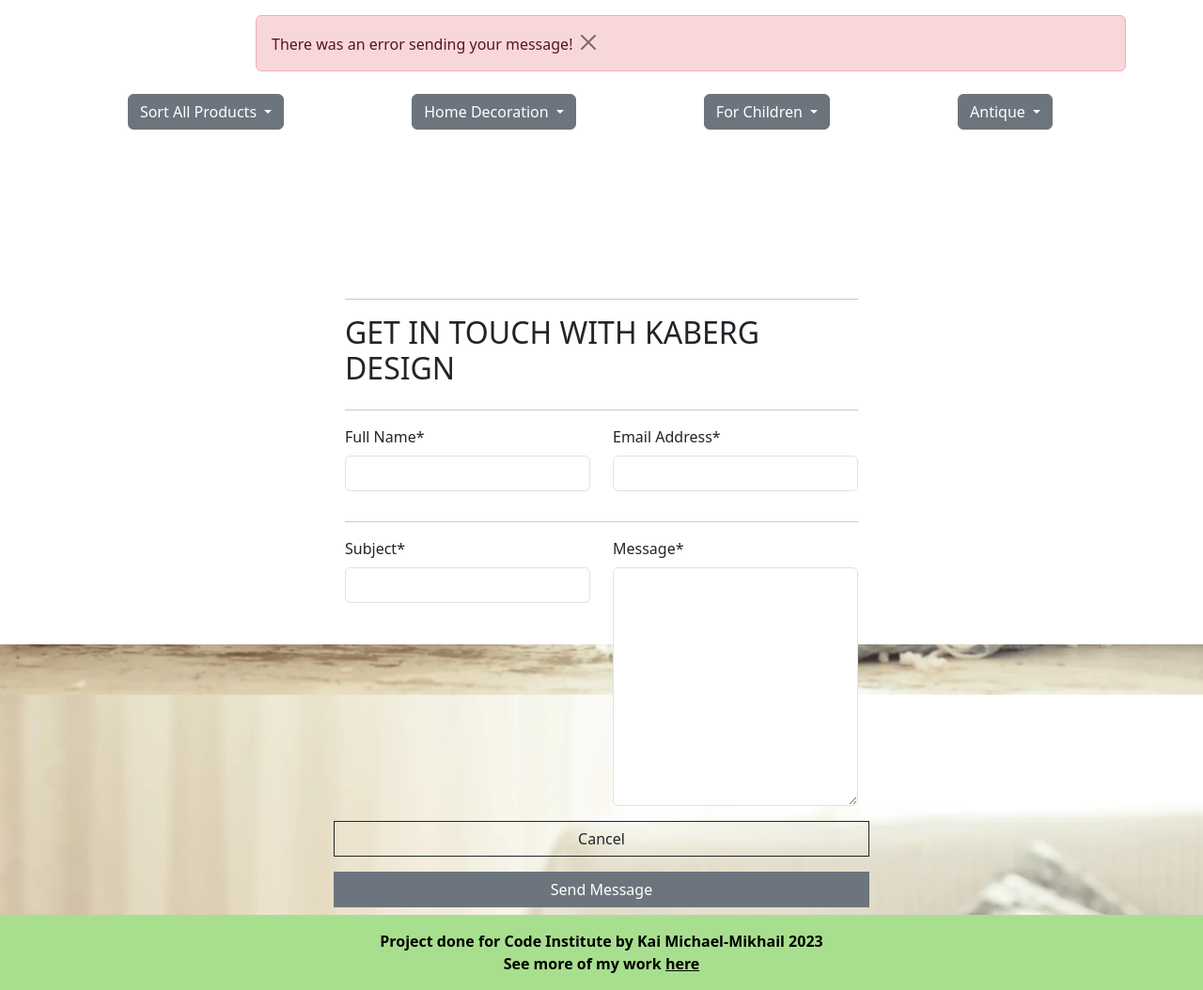
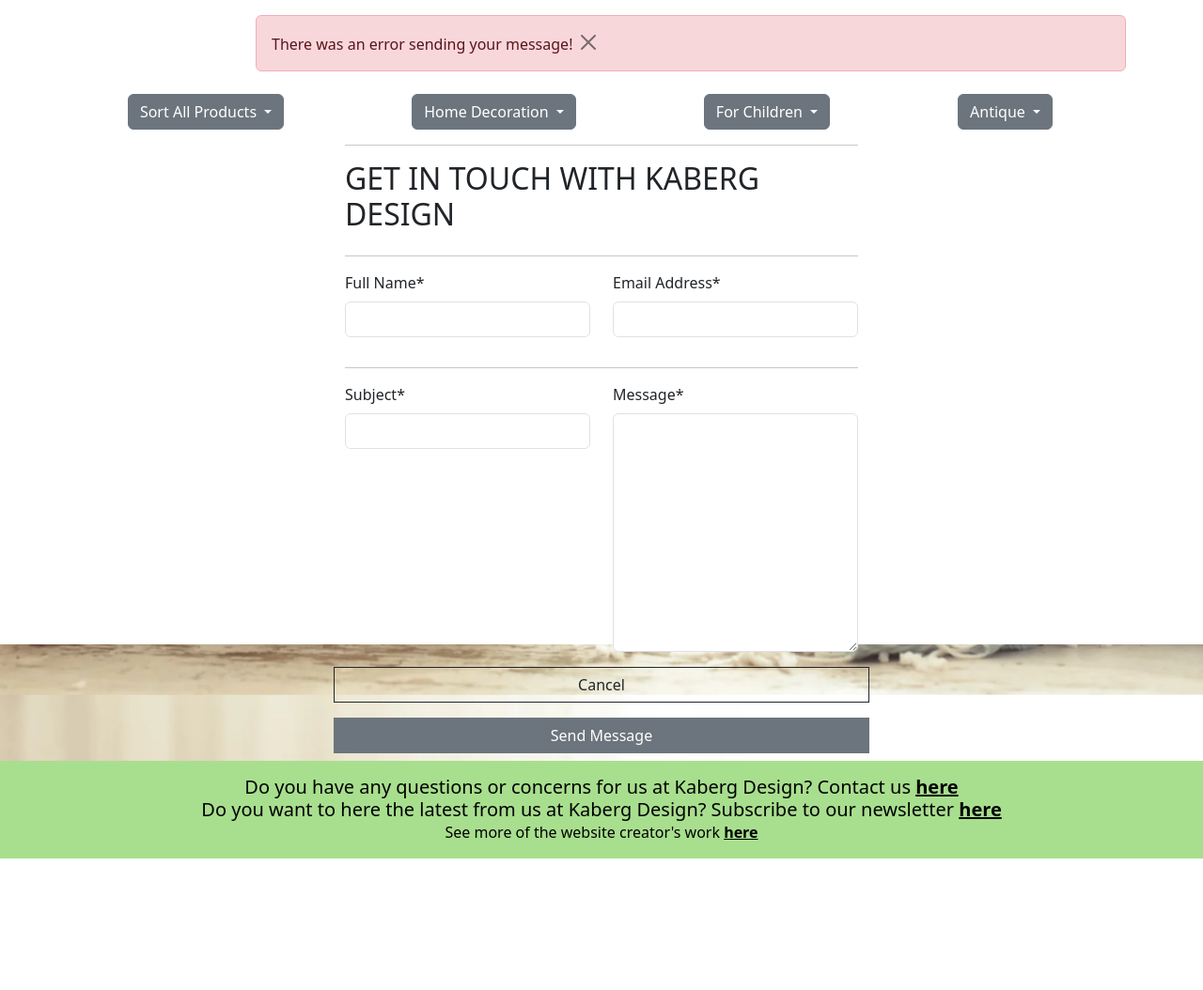
Before and after one commit to Dekeypetey40/kaberg-design, a Django app: page /contact_us/ in a window 1280 px wide. Shown: the part 114-1168 px from the top of the page at 94% size. After the commit the page ends 1028 px from the top, so only its background shows below. Run offline with Django 4.2, Linux system fonts and the light colour scheme; some libraries are stand-ins or nearby versions.

Commit message:
Make links and adjust template stylings

```diff
--- a/home/templates/home/contact_us.html
+++ b/home/templates/home/contact_us.html
@@ -1,13 +1,5 @@
 {% extends "base.html" %}
 {% load static %}
-
-{% block page_header %}
-    <div class="container header-container">
-        <div class="row">
-            <div class="col"></div>
-        </div>
-    </div>
-{% endblock %}
 
 {% block content %}
     <div class="overlay"></div>
@@ -19,16 +11,6 @@
                 <hr>
             </div>
         </div>
-        {% comment %} <div class="row">
-            <form class="" method="post" action="{% url 'subscription' %}">
-                {% csrf_token %}
-                <div class="form-group d-flex align-items-center justify-content-center flex-column">
-                  <label class="text-white">Subscribe to get the latest Articles</label><br>
-                  <input required class="newsletter-input" type="email" name="email" placeholder="Enter Email to Subscribe"><br>
-                  <button class="btn btn-primary" type="submit">Submit</button>
-                </div>
-            </form>
-        </div> {% endcomment %}
         <div class="row justify-content-center">
             <div class="col-12 col-md-6">
                 <form method="POST" action="{% url 'contact_us' %}" class="form mb-2" enctype="multipart/form-data">
--- a/templates/base.html
+++ b/templates/base.html
@@ -141,8 +141,14 @@
     <!-- Footer-->
     <footer class="py-3 bg-green text-black">
         <div class="container">
-            <p class="m-0 text-center footer-text fw-bold">Project done for Code Institute by Kai Michael-Mikhail 2023</p>
-            <p class="m-0 text-center footer-text fw-bold">See more of my work <a class="text-underline-hover footer-text fw-bolder text-black" target="_blank" href="https://github.com/Dekeypetey40">here</a></p>
+            <h5 class="m-0 text-center footer-text">Do you have any questions or concerns for us at Kaberg Design? Contact us
+                <a class="text-underline-hover footer-text fw-bolder text-black"
+                aria-label="Navigate to the contact us page" href="{% url 'contact_us' %}">here</a> </h5>
+            <h5 class="m-0 text-center footer-text">Do you want to here the latest from us at Kaberg Design? Subscribe to our newsletter
+                <a class="text-underline-hover footer-text fw-bolder text-black"
+                aria-label="Navigate to the contact us page" href="{% url 'subscribe' %}">here</a> </h5>
+            <p class="m-0 text-center footer-text">See more of the website creator's work <a class="text-underline-hover footer-text fw-bolder text-black" target="_blank"
+                aria-label="Visit the GitHub page of the creator of this site" href="https://github.com/Dekeypetey40">here</a></p>
         </div>
     </footer>
     <!-- JS to apply active class to navlinks from stackoverflow -->
```
Also changed, not shown: marketing/templates/marketing/subscribe.html (+4 -4 lines).
